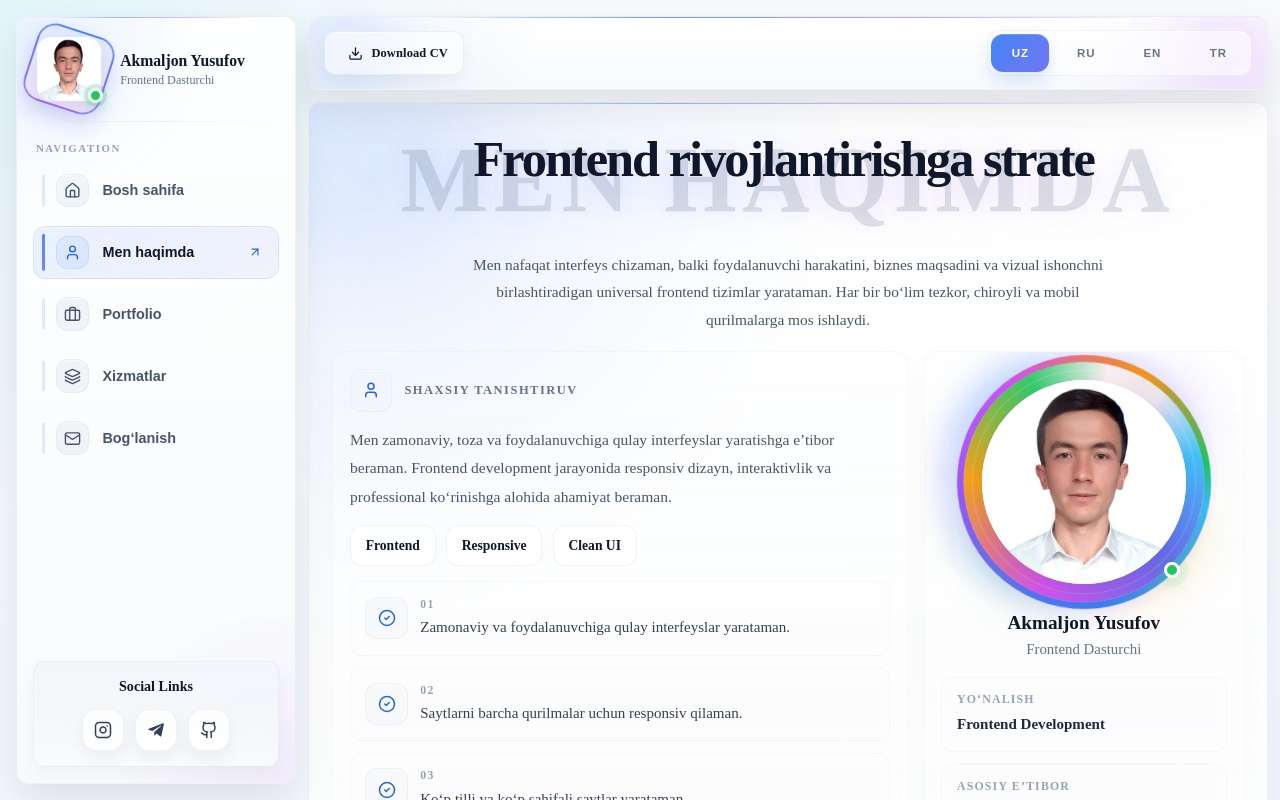
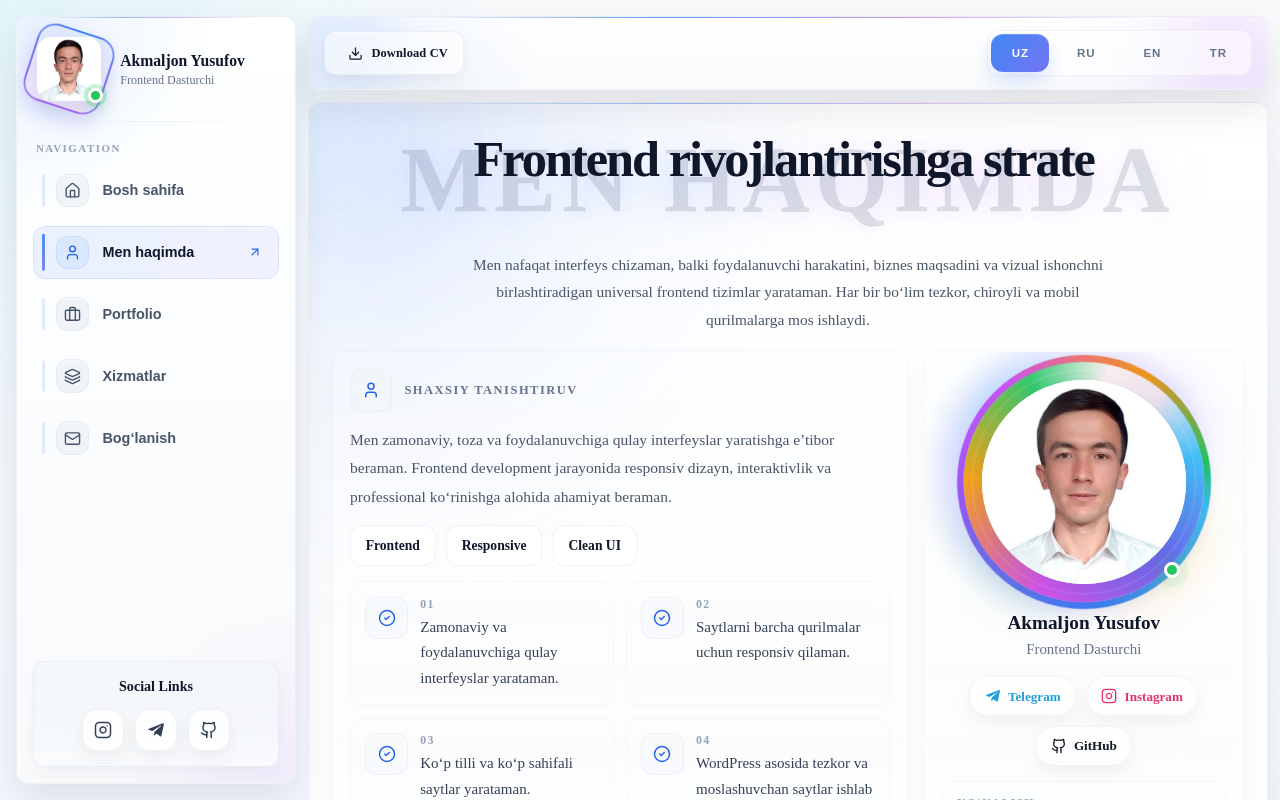
Before and after one commit to AkmaljonYusupov/Portfolio, a React app: page / in a window 1280 px wide. Both pictures are taken after a click on the button "Men haqimda". Shown: the top 800 px of the page. Built offline with nearby package versions, Linux system fonts and the light colour scheme; the HTML template or start-up script is replaced by a standard one.

Commit message:
About me

```diff
--- a/src/components/sections/AboutSection.module.scss
+++ b/src/components/sections/AboutSection.module.scss
@@ -430,17 +430,23 @@
   }
 }
 
+/* =========================
+   Chap tarafdagi feature boxlar — 2 ustun
+========================= */
 .featureList {
   display: grid;
+  grid-template-columns: repeat(2, minmax(0, 1fr));
   gap: 0.72rem;
   margin-top: 0.95rem;
+  align-items: stretch;
 }
 
 .featureItem {
+  min-width: 0;
+  min-height: 100%;
   display: flex;
   align-items: flex-start;
   gap: 0.78rem;
-  min-width: 0;
   padding: 0.9rem;
   border-radius: $radius-xs;
   border: 1px solid rgba(148, 163, 184, 0.08);
@@ -585,12 +591,20 @@
     position: absolute;
     inset: 7px;
     border-radius: 999px;
-    background: radial-gradient(circle at 50% 50%, rgba(255, 255, 255, 0.96), rgba(255, 255, 255, 0.9));
+    background: radial-gradient(
+      circle at 50% 50%,
+      rgba(255, 255, 255, 0.96),
+      rgba(255, 255, 255, 0.9)
+    );
   }
 
   :global(.dark) & {
     &::before {
-      background: radial-gradient(circle at 50% 50%, rgba(15, 23, 42, 0.96), rgba(15, 23, 42, 0.9));
+      background: radial-gradient(
+        circle at 50% 50%,
+        rgba(15, 23, 42, 0.96),
+        rgba(15, 23, 42, 0.9)
+      );
     }
   }
 }
@@ -778,6 +792,118 @@
 
   :global(.dark) & {
     color: #cbd5e1;
+  }
+}
+
+/* =========================
+   Profil tagidagi social linklar
+========================= */
+.profileSocials {
+  display: flex;
+  flex-wrap: wrap;
+  justify-content: center;
+  gap: 0.62rem;
+  margin-top: 0.9rem;
+}
+
+.socialBtn {
+  position: relative;
+  overflow: hidden;
+  min-width: 0;
+  padding: 0.68rem 0.9rem;
+  border-radius: 999px;
+  display: inline-flex;
+  align-items: center;
+  justify-content: center;
+  gap: 0.45rem;
+  text-decoration: none;
+  border: 1px solid rgba(148, 163, 184, 0.12);
+  background: rgba(255, 255, 255, 0.64);
+  color: #0f172a;
+  backdrop-filter: blur(10px);
+  -webkit-backdrop-filter: blur(10px);
+  box-shadow:
+    0 8px 20px rgba(15, 23, 42, 0.05),
+    inset 0 1px 0 rgba(255, 255, 255, 0.5);
+  transition:
+    transform 0.2s ease,
+    border-color 0.2s ease,
+    box-shadow 0.2s ease,
+    background 0.2s ease;
+
+  &:hover {
+    transform: translateY(-2px);
+    border-color: rgba(59, 130, 246, 0.22);
+    box-shadow:
+      0 12px 24px rgba(37, 99, 235, 0.08),
+      inset 0 1px 0 rgba(255, 255, 255, 0.56);
+  }
+
+  :global(.dark) & {
+    background: rgba(255, 255, 255, 0.045);
+    color: #e2e8f0;
+    border-color: rgba(255, 255, 255, 0.08);
+    box-shadow: none;
+
+    &:hover {
+      border-color: rgba(255, 255, 255, 0.14);
+      background: rgba(255, 255, 255, 0.06);
+    }
+  }
+}
+
+.socialBtnGlow {
+  position: absolute;
+  inset: 0;
+  border-radius: inherit;
+  pointer-events: none;
+  background: linear-gradient(
+    135deg,
+    rgba(255, 255, 255, 0.22),
+    transparent 55%
+  );
+}
+
+.socialBtnIcon,
+.socialBtnText {
+  position: relative;
+  z-index: 2;
+}
+
+.socialBtnIcon {
+  display: inline-flex;
+  align-items: center;
+  justify-content: center;
+}
+
+.socialBtnText {
+  font-size: 0.82rem;
+  font-weight: 700;
+  line-height: 1;
+  white-space: nowrap;
+}
+
+.telegram {
+  color: #229ed9;
+
+  :global(.dark) & {
+    color: #5cc8ff;
+  }
+}
+
+.instagram {
+  color: #e1306c;
+
+  :global(.dark) & {
+    color: #ff78a7;
+  }
+}
+
+.github {
+  color: #111827;
+
+  :global(.dark) & {
+    color: #f8fafc;
   }
 }
 
@@ -1304,6 +1430,10 @@
 }
 
 @media (max-width: 767px) {
+  .featureList {
+    grid-template-columns: 1fr;
+  }
+
   .detailContentGrid {
     grid-template-columns: 1fr;
   }
@@ -1366,6 +1496,18 @@
     inset: 10px;
   }
 
+  .profileSocials {
+    gap: 0.55rem;
+  }
+
+  .socialBtn {
+    padding: 0.64rem 0.82rem;
+  }
+
+  .socialBtnText {
+    font-size: 0.78rem;
+  }
+
   .skillsSection {
     padding: 0.95rem 0.82rem;
   }
@@ -1410,6 +1552,15 @@
     font-size: 0.88rem;
   }
 
+  .profileSocials {
+    flex-direction: column;
+    align-items: stretch;
+  }
+
+  .socialBtn {
+    width: 100%;
+  }
+
   .cardTags {
     gap: 0.55rem;
 
--- a/src/components/sections/AboutSection.tsx
+++ b/src/components/sections/AboutSection.tsx
@@ -3,6 +3,8 @@ import {
   Briefcase,
   CheckCircle2,
   Code2,
+  Github,
+  Instagram,
   Languages,
   LayoutTemplate,
   MapPin,
@@ -10,7 +12,7 @@ import {
   User,
 } from "lucide-react"
 import { useEffect, useMemo, useState } from "react"
-import { FaWordpress } from "react-icons/fa"
+import { FaTelegramPlane, FaWordpress } from "react-icons/fa"
 import AkmaljonImage from "../../assets/Akmaljon.jpg"
 import { portfolioData } from "../../data/portfolio"
 import styles from "./AboutSection.module.scss"
@@ -137,6 +139,27 @@ export default function AboutSection({ t }: { t: any }) {
     },
   ]
 
+  const socialLinks = [
+    {
+      name: "Telegram",
+      href: "https://t.me/AkmaljonYusupov",
+      icon: <FaTelegramPlane size={16} />,
+      className: styles.telegram,
+    },
+    {
+      name: "Instagram",
+      href: "https://instagram.com/Coder.ac",
+      icon: <Instagram size={16} />,
+      className: styles.instagram,
+    },
+    {
+      name: "GitHub",
+      href: "https://github.com/AkmaljonYusupov",
+      icon: <Github size={16} />,
+      className: styles.github,
+    },
+  ]
+
   return (
     <section className={styles.aboutSection}>
       <div className={styles.bgGlowOne} />
@@ -250,6 +273,30 @@ export default function AboutSection({ t }: { t: any }) {
               {t?.about?.profileRole ?? "Frontend Developer"}
             </p>
 
+            <div className={styles.profileSocials}>
+              {socialLinks.map((item, index) => (
+                <motion.a
+                  key={item.name}
+                  href={item.href}
+                  target="_blank"
+                  rel="noreferrer"
+                  className={`${styles.socialBtn} ${item.className}`}
+                  initial={{ opacity: 0, y: 12, scale: 0.96 }}
+                  whileInView={{ opacity: 1, y: 0, scale: 1 }}
+                  viewport={{ once: true, amount: 0.35 }}
+                  transition={{ duration: 0.35, delay: 0.18 + index * 0.08 }}
+                  whileHover={{ y: -2 }}
+                  whileTap={{ scale: 0.98 }}
+                  aria-label={item.name}
+                  title={item.name}
+                >
+                  <span className={styles.socialBtnGlow} />
+                  <span className={styles.socialBtnIcon}>{item.icon}</span>
+                  <span className={styles.socialBtnText}>{item.name}</span>
+                </motion.a>
+              ))}
+            </div>
+
             <div className={styles.profileMeta}>
               {profileMetaItems.map((item, index) => (
                 <motion.div
@@ -260,7 +307,7 @@ export default function AboutSection({ t }: { t: any }) {
                   viewport={{ once: true, amount: 0.35 }}
                   transition={{
                     duration: 0.38,
-                    delay: 0.16 + index * 0.08,
+                    delay: 0.24 + index * 0.08,
                   }}
                 >
                   <span className={styles.metaLabel}>{item.label}</span>
```
